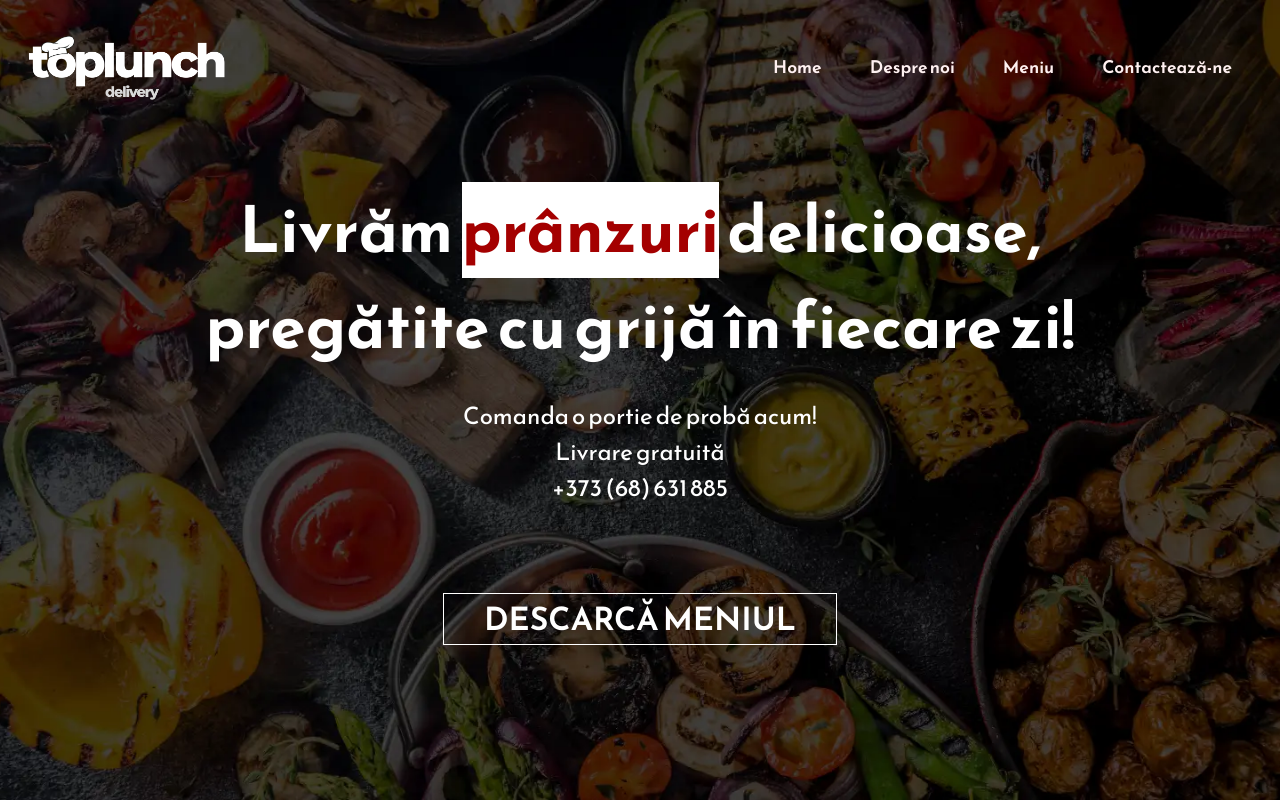
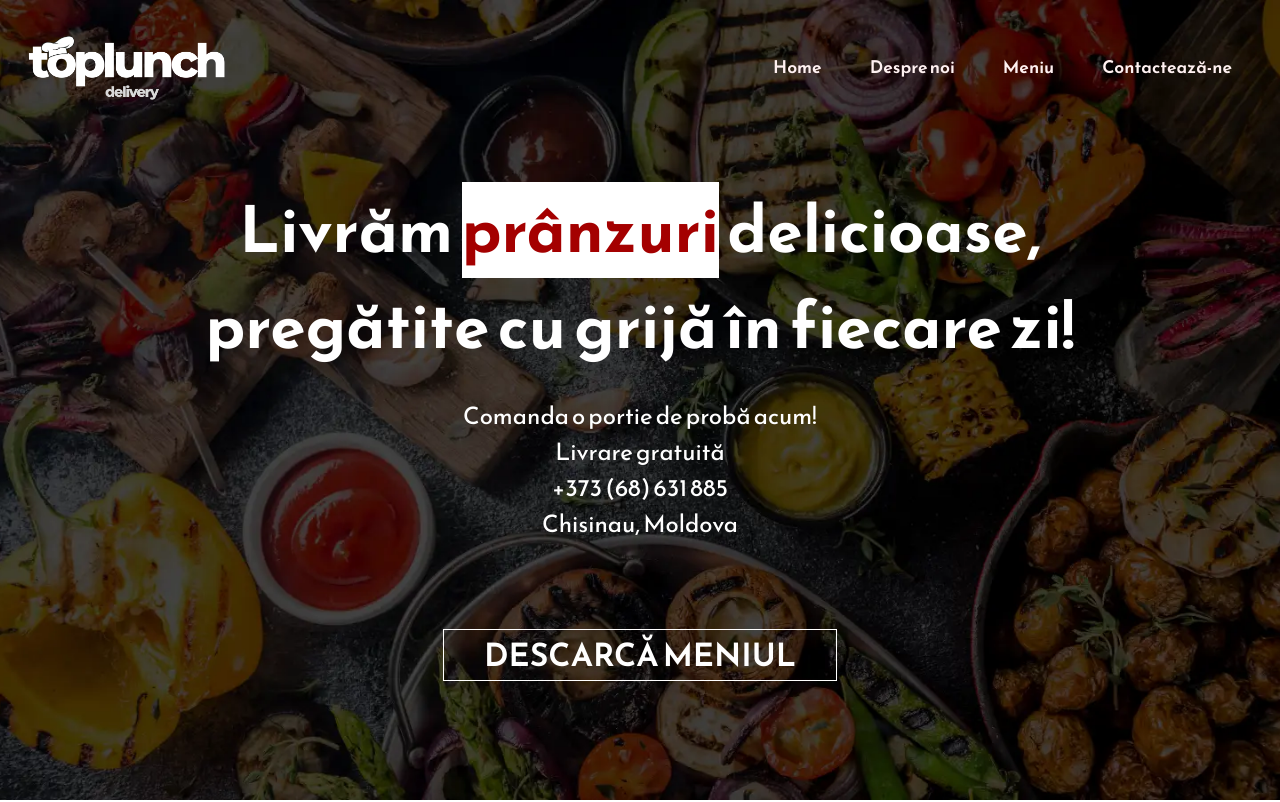
Before and after one commit to catalin0422/top_lunch, a React (Create React App) app: page / in a window 1280 px wide. Shown: the top 802 px of the page. Built offline with nearby package versions, Linux system fonts and the light colour scheme.

Commit message:
Remove address

```diff
--- a/src/Components/About.js
+++ b/src/Components/About.js
@@ -21,6 +21,7 @@ const About = () => {
           <ul className="details-list">
             <li>• <span class="bold-text">Meniu diversificat și sănătos </span> – Ingrediente proaspete, fără aditivi chimici.</li>
             <li>• <span class="bold-text">Livrare rapidă și gratuită </span> – Comenzile făcute până la ora 10:00 ajung în aceeași zi.</li>
+            <li>• <span class="bold-text">Comanda minima zilnica </span>  – 10 portii.</li>
             <li>• <span class="bold-text">Contract și factură fiscală </span> – Perfect pentru companii și angajați.</li>
             <li>• <span class="bold-text">Ambalaje ecologice disponibile </span>  – Caserole bio contra cost.</li>
           </ul>
--- a/src/Components/Footer.js
+++ b/src/Components/Footer.js
@@ -38,7 +38,7 @@ const Footer = () => {
          <span class="footer-heading">Contactează-ne:</span>
           <span>+373 (68) 631 885</span>
           <span>toplunch.md@gmail.com</span>
-          <span>str.Uzinelor 17, Chișinău</span>
+          <span></span>
           <span></span>
 
         </div>
--- a/src/Components/Home.js
+++ b/src/Components/Home.js
@@ -18,6 +18,7 @@ const Home = () => {
               <p>Comanda o portie de probă acum!</p>
               <p>Livrare gratuită</p>
                <p>+373 (68) 631 885</p>
+               <p>Chisinau, Moldova</p>
               </div>
               <a class="menu-button" href="menu-pranz-toplunch.xlsx" download="menu-pranz-toplunch.xlsx">
                  <button className="secondary-button">DESCARCĂ MENIUL</button>
```
